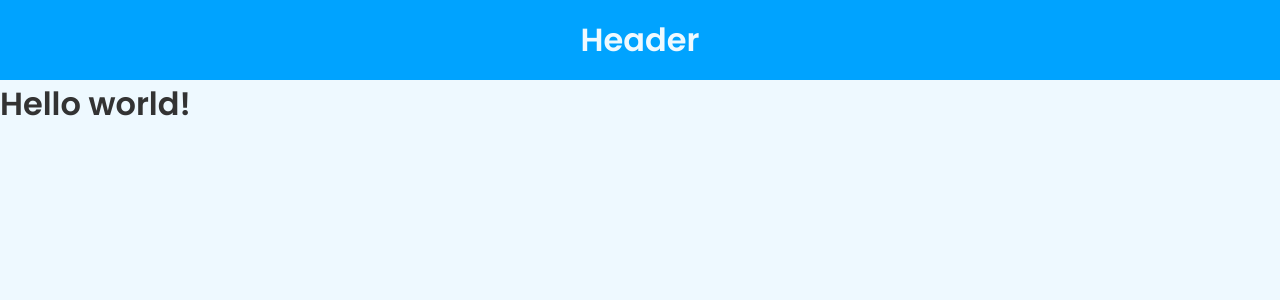
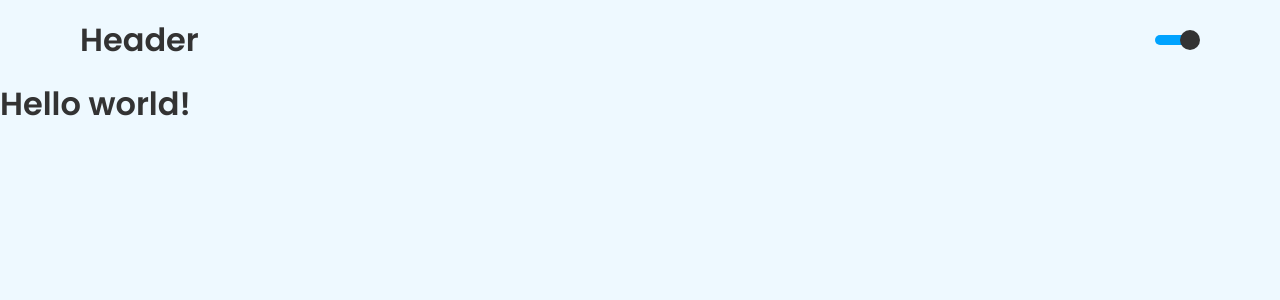
Before and after one commit to Eduardo-SO/Teach, a Next.js app in the folder web/: page / in a window 1280 px wide. Shown: the top 300 px of the page. Built offline with nearby package versions, Linux system fonts and the light colour scheme.

Commit message:
Add theme-switcher

```diff
--- a/web/package.json
+++ b/web/package.json
@@ -12,6 +12,7 @@
     "next-images": "^1.5.0",
     "react": "16.13.1",
     "react-dom": "16.13.1",
+    "react-switch": "^5.0.1",
     "styled-components": "^5.2.0"
   },
   "devDependencies": {
--- a/web/src/components/Header/index.tsx
+++ b/web/src/components/Header/index.tsx
@@ -1,11 +1,33 @@
-import React from 'react'
+import React, { useContext } from 'react'
+import Switch from 'react-switch'
+import { ThemeContext } from 'styled-components'
 
 import { Container } from './styles'
 
-const Header: React.FC = () => {
+interface Props {
+  toggleTheme(): void
+}
+
+const Header: React.FC<Props> = ({ toggleTheme }) => {
+  const { title, colors } = useContext(ThemeContext)
+
   return (
     <Container>
       <h1>Header</h1>
+
+      <Switch
+        onChange={toggleTheme}
+        checked={title === 'light'}
+        checkedIcon={false}
+        uncheckedIcon={false}
+        height={10}
+        width={40}
+        handleDiameter={20}
+        onColor={colors.text.contrast}
+        offColor={colors.text.primary}
+        onHandleColor={colors.text.primary}
+        offHandleColor={colors.text.contrast}
+      />
     </Container>
   )
 }
--- a/web/src/components/Header/styles.ts
+++ b/web/src/components/Header/styles.ts
@@ -3,10 +3,11 @@ import styled from 'styled-components'
 export const Container = styled.div`
   display: flex;
   align-items: center;
-  justify-content: center;
+  justify-content: space-between;
 
   height: 80px;
+  padding: 0 80px;
 
-  background: ${props => props.theme.colors.background_tertiary};
-  color: ${props => props.theme.colors.text_secondary};
+  /* background: ${props => props.theme.colors.background.tertiary};
+  color: ${props => props.theme.colors.text.secondary}; */
 `
--- a/web/src/pages/_app.tsx
+++ b/web/src/pages/_app.tsx
@@ -1,15 +1,24 @@
-import React from 'react'
+import React, { useCallback, useState } from 'react'
 import { AppProps } from 'next/app'
+import { ThemeProvider } from 'styled-components'
 
-import { ThemeProvider } from 'styled-components'
+import Header from '../components/Header'
 
 import GlobalStyles from '../styles/global'
 import light from '../styles/themes/light'
-// import dark from '../styles/themes/dark'
+import dark from '../styles/themes/dark'
 
 const MyApp: React.FC<AppProps> = ({ Component, pageProps }) => {
+  const [theme, setTheme] = useState(light)
+
+  const toggleTheme = useCallback(() => {
+    setTheme(theme.title === 'light' ? dark : light)
+  }, [theme])
+
   return (
-    <ThemeProvider theme={light}>
+    <ThemeProvider theme={theme}>
+      <Header toggleTheme={toggleTheme} />
+
       <Component {...pageProps} />
       <GlobalStyles />
     </ThemeProvider>
--- a/web/src/pages/index.tsx
+++ b/web/src/pages/index.tsx
@@ -1,6 +1,5 @@
 import React from 'react'
 import Head from 'next/head'
-import Header from '../components/Header'
 
 const Home: React.FC = () => {
   return (
@@ -10,7 +9,6 @@ const Home: React.FC = () => {
       </Head>
 
       <main>
-        <Header />
         <h1>Hello world!</h1>
       </main>
     </div>
--- a/web/src/styles/global.ts
+++ b/web/src/styles/global.ts
@@ -8,8 +8,8 @@ export default createGlobalStyle`
   }
 
   body {
-    color: ${props => props.theme.colors.text_primary};
-    background: ${props => props.theme.colors.background_primary};
+    color: ${props => props.theme.colors.text.primary};
+    background: ${props => props.theme.colors.background.primary};
 
     font: 400 16px 'Poppins';
   }
--- a/web/src/styles/themes/dark.ts
+++ b/web/src/styles/themes/dark.ts
@@ -2,15 +2,18 @@ export default {
   title: 'dark',
 
   colors: {
-    background_gradient: 'linear-gradient(135deg, #5200FF, #00A3FF)',
-    background_primary: '#111111',
-    background_secondary: '#5200FF',
+    background: {
+      gradient: 'linear-gradient(135deg, #5200FF, #00A3FF)',
+      primary: '#111111',
+      secondary: '#5200FF',
+      tertiary: '#00A3FF'
+    },
 
-    background_tertiary: '#00A3FF',
-    text_primary: '#EEF9FF',
-    text_primary_light: '#CFD7DC',
-    text_secondary: '#111111',
-
-    text_contrast: '#00A3FF'
+    text: {
+      primary: '#EEF9FF',
+      primary_light: '#CFD7DC',
+      secondary: '#111111',
+      contrast: '#00A3FF'
+    }
   }
 }
--- a/web/src/styles/themes/light.ts
+++ b/web/src/styles/themes/light.ts
@@ -2,15 +2,18 @@ export default {
   title: 'light',
 
   colors: {
-    background_gradient: 'linear-gradient(135deg, #5200FF, #00A3FF)',
-    background_primary: '#EEF9FF',
-    background_secondary: '#5200FF',
-    background_tertiary: '#00A3FF',
+    background: {
+      gradient: 'linear-gradient(135deg, #5200FF, #00A3FF)',
+      primary: '#EEF9FF',
+      secondary: '#5200FF',
+      tertiary: '#00A3FF'
+    },
 
-    text_primary: '#333333',
-    text_primary_light: '#4F4F4F',
-    text_secondary: '#EEF9FF',
-
-    text_contrast: '#00A3FF'
+    text: {
+      primary: '#333333',
+      primary_light: '#4F4F4F',
+      secondary: '#EEF9FF',
+      contrast: '#00A3FF'
+    }
   }
 }
```
Also changed, not shown: 1 other file (tests, documents, lock files or other folders).
